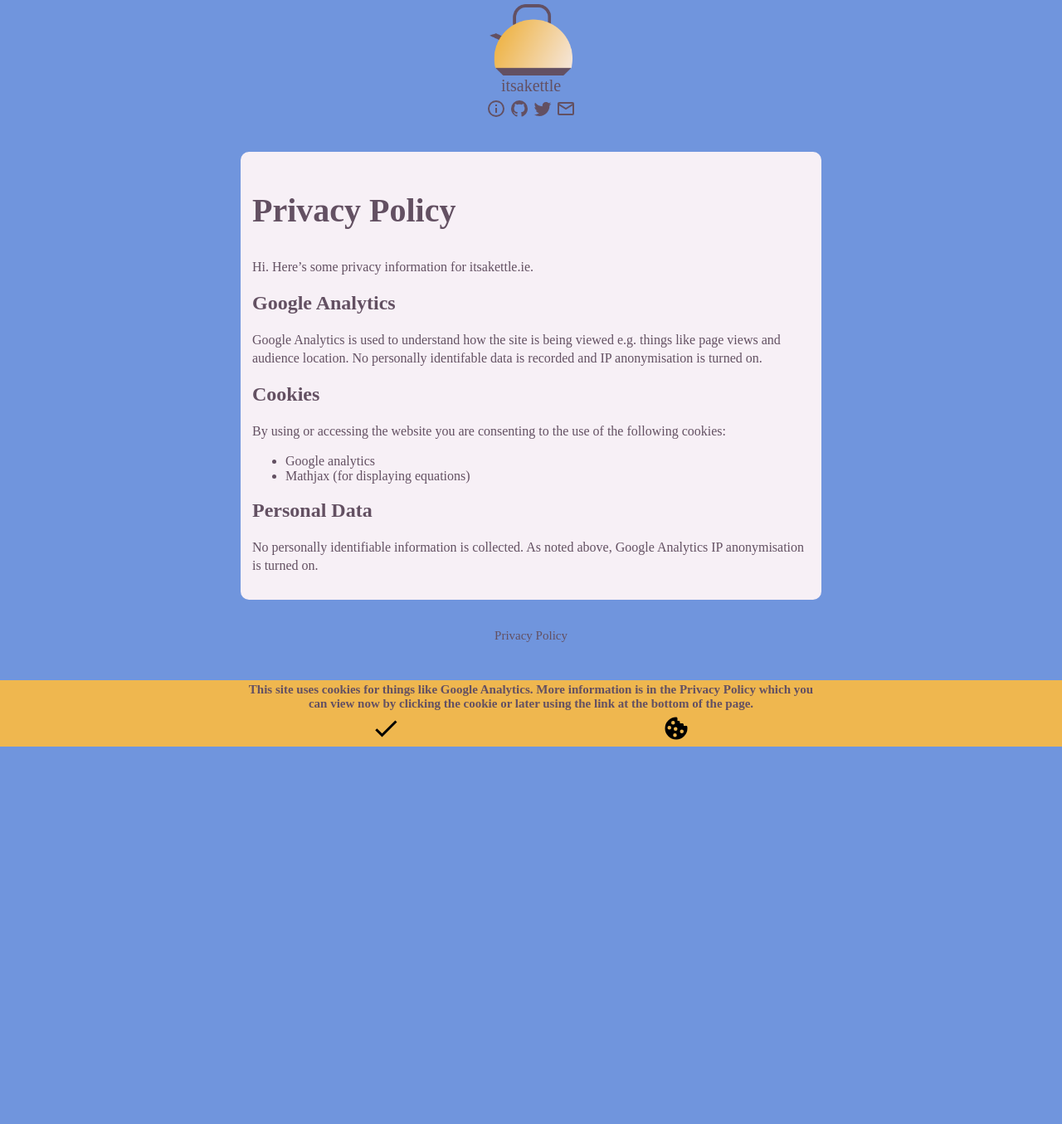
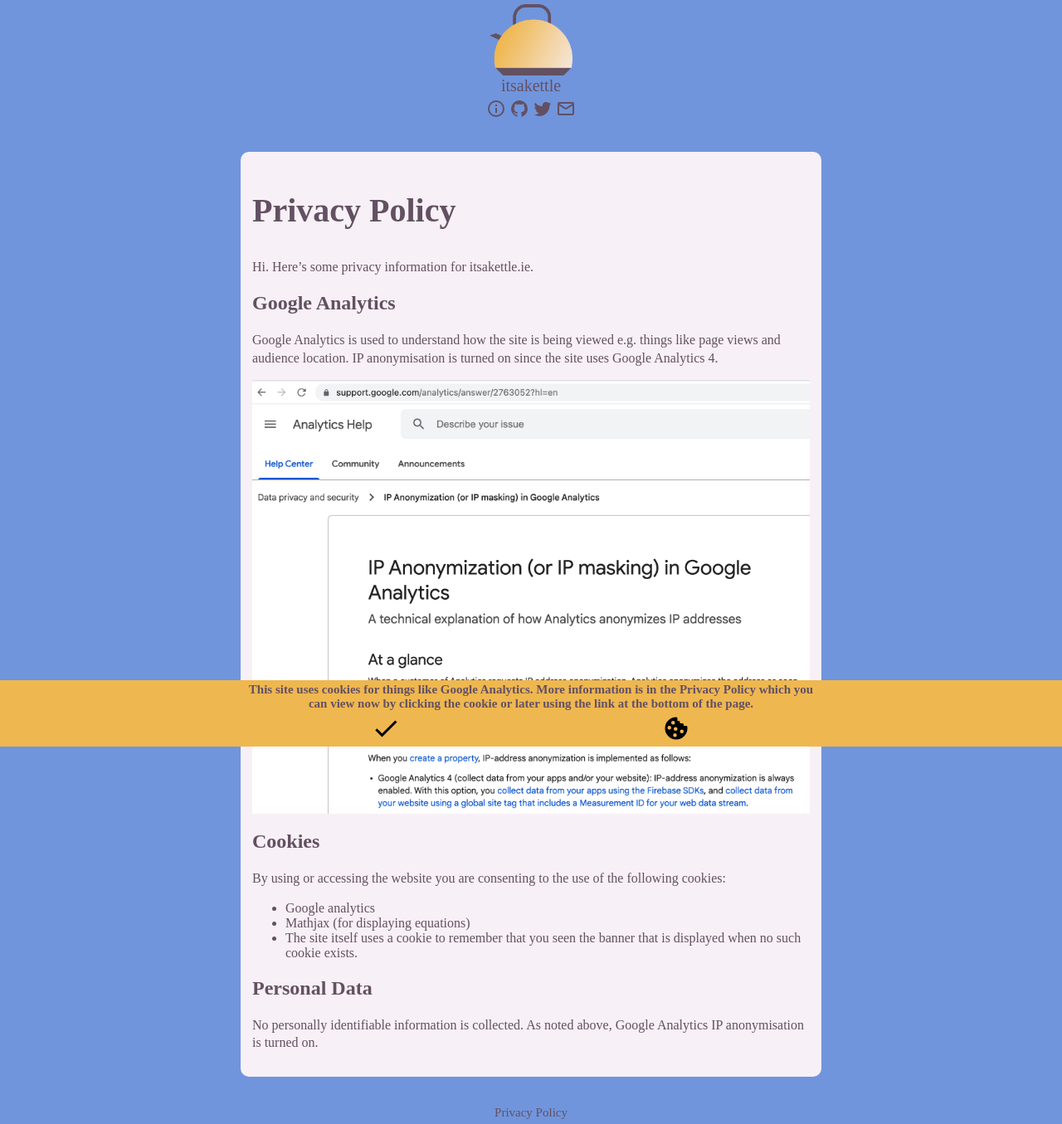
Before and after one commit to itsakettle/itsakettle.github.io, a Jekyll site: the page built from privacy_policy.md, in a window 1280 px wide. Shown: the whole page at 83% size. Built offline with Jekyll 4.4.1, drawn with Linux system fonts in a browser that asks for light colours; before the commit the page ends 900 px from its top, so only the background shows below that.

Commit message:
add google analytics tag and some more pp tweaks

```diff
--- a/_config.yml
+++ b/_config.yml
@@ -16,7 +16,7 @@
 title: itsakettle
 email: itsakettle@gmail.com
 description: >- # this means to ignore newlines until "baseurl:"
-  blog to learn
+
 baseurl: "" # the subpath of your site, e.g. /blog
 url: "https://itsakettle.com" # the base hostname & protocol for your site, e.g. http://example.com
 twitter_username: itsakettle
--- a/privacy_policy.md
+++ b/privacy_policy.md
@@ -8,13 +8,18 @@
 Hi. Here's some privacy information for itsakettle.ie.
 
 ## Google Analytics
-Google Analytics is used to understand how the site is being viewed e.g. things like page views and audience location. No personally identifable data is recorded and IP anonymisation is turned on.
+Google Analytics is used to understand how the site is being viewed e.g. things like page views and audience location. IP anonymisation is turned on since the site uses Google Analytics 4.
+
+<div align="center" >
+	<img src="assets/img/google_analytics_ip_anon.png" alt="Google analytics anon screenshot."  />
+</div>
 
 ## Cookies
 By using or accessing the website you are consenting to the use of the following cookies:
 
 * Google analytics
 * Mathjax (for displaying equations)
+* The site itself uses a cookie to remember that you seen the banner that is displayed when no such cookie exists.
 
 ## Personal Data
 No personally identifiable information is collected. As noted above, Google Analytics IP anonymisation is turned on.
```
Also changed, not shown: _includes/head.html (+11 -0 lines), assets/img/google_analytics_ip_anon.png (added).
